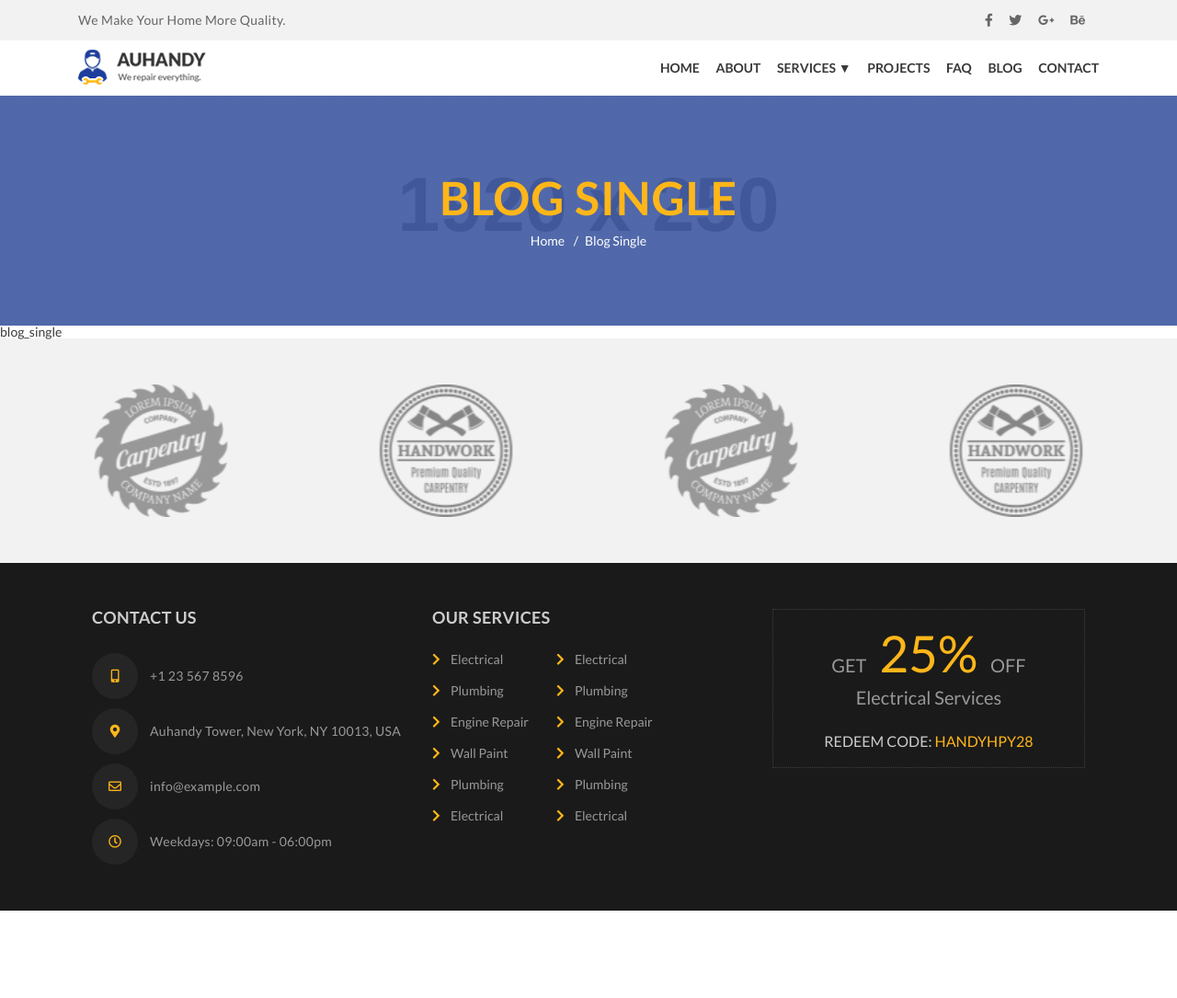
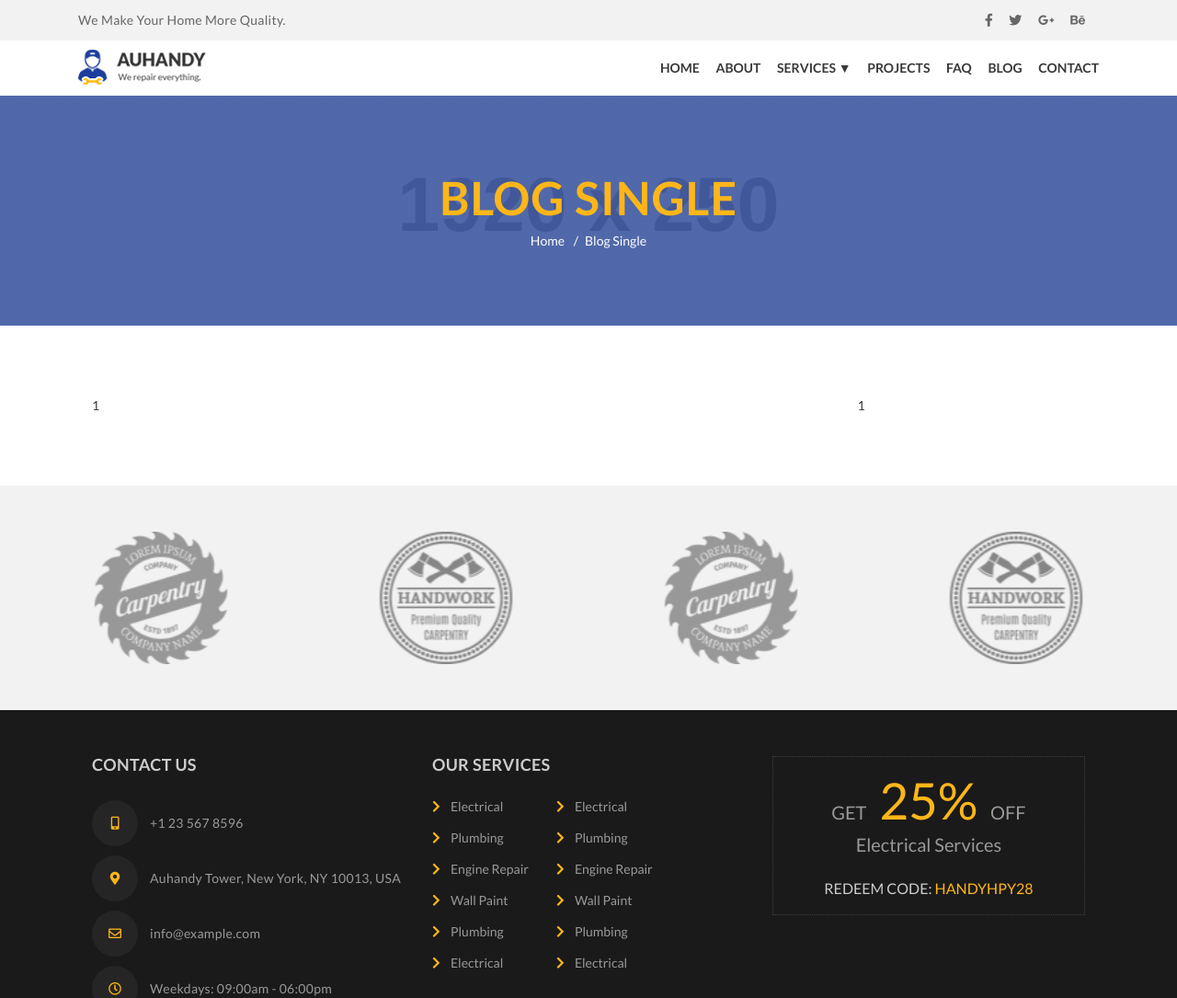
Before and after one commit to emrahkahraman0/handyblue-web, a website: page blog-single.html in a window 1280 px wide. Shown: the whole page at 92% size. Before the commit the page ends 990 px from the top, so only its background shows below. Drawn offline with Linux system fonts and the light colour scheme; placeholder pictures from the web are drawn by us.

Commit message:
blog-detail-start

```diff
--- a/app/sass/partials/_blog-detail.scss
+++ b/app/sass/partials/_blog-detail.scss
@@ -1,5 +1,4 @@
 /////BLOG-DETAİL.HTML
-
 
 //Blog_Single_Page#
 #blog_single_page {
@@ -84,3 +83,13 @@
     }
   }
 }
+
+//Blog_Single#
+#blog_single {
+  width: 100%;
+  padding: 80px 0 80px 0;
+  //blog_single
+  .blog_single {
+
+  }
+}
--- a/app/sass/partials/_faq.scss
+++ b/app/sass/partials/_faq.scss
@@ -181,7 +181,7 @@
             font-size: $size;
             @include weight(regular);
             line-height: 20px;
-            margin: 15px 0;
+            margin: 10px 0;
           }
         }
       }
--- a/app/sass/partials/_team.scss
+++ b/app/sass/partials/_team.scss
@@ -1,6 +1,4 @@
-@import "variable/_grid";
-@import "variable/_variable";
-@import "variable/_mixins";
+/////TEAM.HTML
 
 //Team_Page#
 #team_page {
--- a/blog-single.html
+++ b/blog-single.html
@@ -114,7 +114,33 @@
 </div>
 <!-- blog_single_page# -->
 
-blog_single
+<div id="blog_single">
+
+    <div class="container">
+
+        <div class="blog_single row">
+
+            <div class="blog_single_posts col-xl-9 col-lg-9 col-md-12 col-sm-12">
+
+                <div class="post">1</div>
+
+            </div>
+            <!-- blog_single_posts -->
+            <div class="blog_single_sidebars col-xl-3 col-lg-3 col-md-12 col-sm-12">
+
+                <div class="sidebar">1</div>
+
+            </div>
+            <!-- blog_single_sidebars -->
+
+        </div>
+        <!-- blog_single -->
+
+    </div>
+    <!-- container -->
+
+</div>
+<!-- blog_single# -->
 
 <div id="brand_partners">
 
```
Also changed, not shown: dist/css/style.css.
